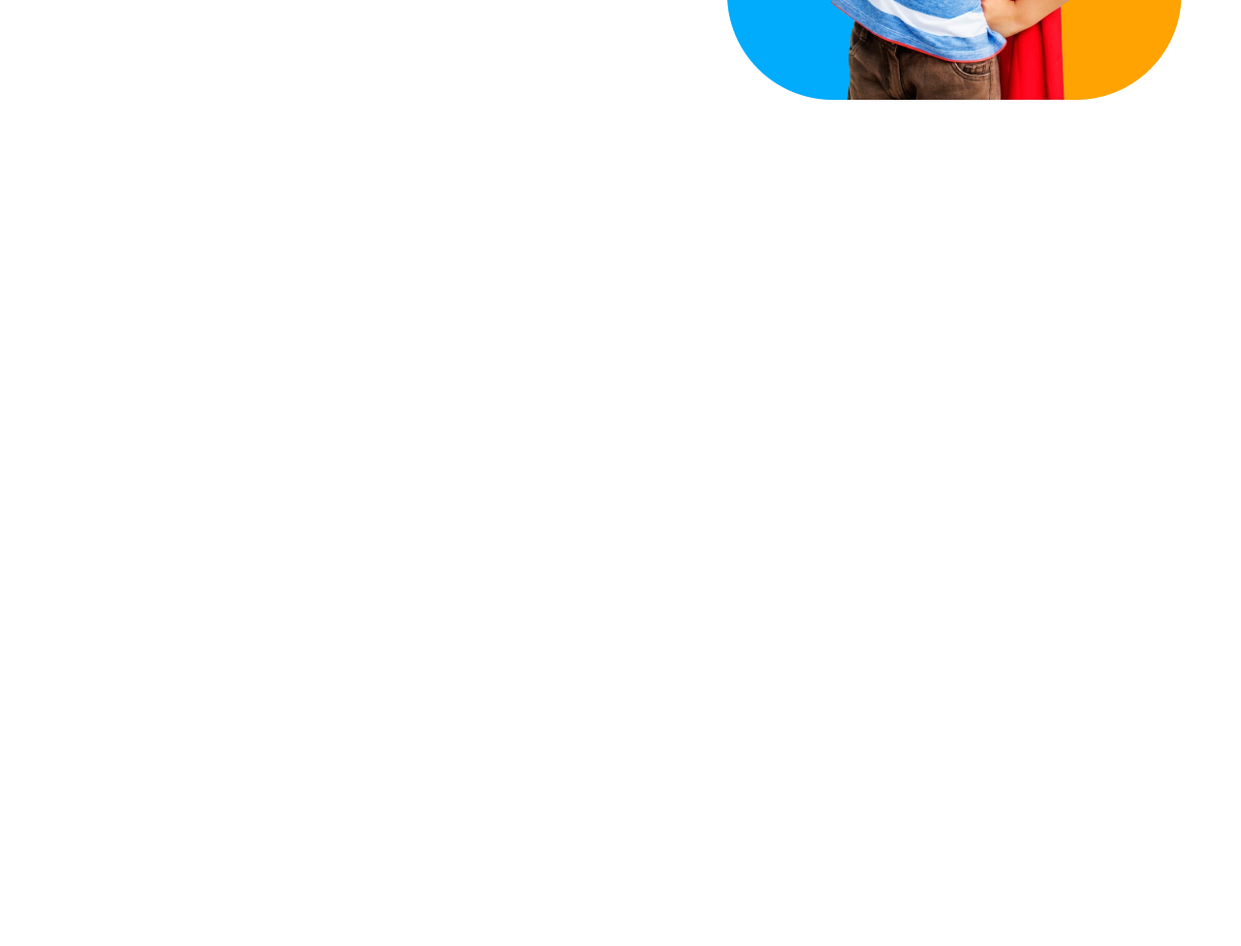
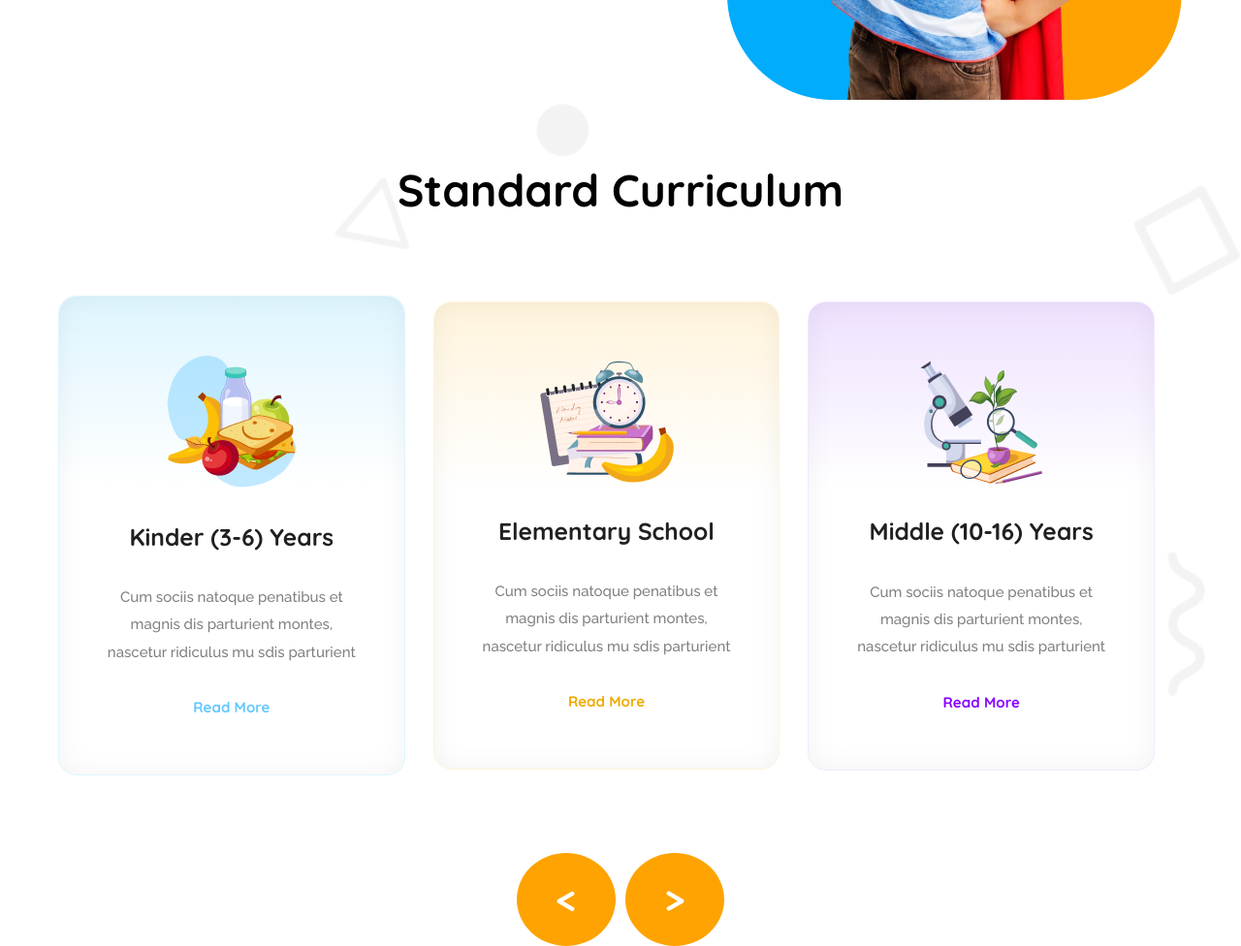
Before and after one commit to Yousufshishir/PH-ASSIGNMENT-2, a plain HTML site: page index.html in a window 1280 px wide. Shown: the part 534-1510 px from the top of the page at 97% size. Before the commit the page ends 800 px from the top, so only its background shows below. Drawn offline with Linux system fonts and the light colour scheme.

Commit message:
main 1st

```diff
--- a/index.html
+++ b/index.html
@@ -18,7 +18,8 @@
  <!-- -------------------------------------------- -->
  <!-- nav items container -->
 
-<div class="nav-container">
+<div class="nav-container"
+style="padding-top: 20;">
 <div class="nav-items">
     <!-- nav school + logo -->
 <div class="nav-school">
@@ -59,7 +60,7 @@
 
 <!-- nav contact button -->
 <div class="nav-contact">
-<button class="contact"
+<button class="contact hover"
 >Contact</button>
 
 
@@ -114,7 +115,7 @@ color: rgb(1, 172, 253);" class="hero-title-responsive-style">towards vision</sp
 
 <!-- hero button -->
 <div class="hero-button">
-    <button class="enroll"
+    <button class="hover2 enroll"
     >Enroll Now</button>
 </div>
 
@@ -132,9 +133,79 @@ color: rgb(1, 172, 253);" class="hero-title-responsive-style">towards vision</sp
 </header>
 
 
-
+<!-- ---------------------------------------------- -->
 <!-- main section -->
  <main>
+<!-- standard curriculum section -->
+<section class="standard-curriculum">
+
+<div class="standard-container">
+
+<span class="standard-heading">Standard Curriculum</span>
+
+
+<div class="standard-card-container" >
+<!-- standard card 1 -->
+<div class=" standard-cards"
+style="box-shadow: inset 0px 0px 28.3px 0.94px rgba(0, 0, 0, 0.05);
+background: linear-gradient(180.00deg, rgb(222, 245, 255),rgba(255, 255, 255, 0) 40%),rgb(255, 255, 255);
+border: 0.94px solid rgb(222, 245, 255);">
+
+<img src="./assets/kinder.png" alt="">
+<span class="standard-title"> Kinder (3-6) Years</span>
+<p class="standard-description"> Cum sociis natoque penatibus et magnis dis parturient montes, nascetur ridiculus mu sdis parturient</p>
+
+<button class="standard-button" style="color: rgb(100, 200, 255);">Read More</button>
+</div>
+
+<!-- standard card 2 -->
+
+<div class="standard-cards"
+style="box-shadow: inset 0px 0px 28.3px 0.94px rgba(0, 0, 0, 0.05);
+background: linear-gradient(180.00deg, rgb(255, 244, 220),rgba(255, 255, 255, 0) 40%),rgb(255, 255, 255);
+border: 0.94px solid rgb(255, 244, 220);">
+    <img src="./assets/elementary.png" alt="">
+    <span class="standard-title">  Elementary School </span>
+    <p class="standard-description"> Cum sociis natoque penatibus et magnis dis parturient montes, nascetur ridiculus mu sdis parturient</p>
+
+    <button class="standard-button" style="color: rgb(240, 170, 0);">Read More</button>
+</div>
+
+<!-- standard card 3 -->
+
+<div class="standard-cards"
+style="
+box-shadow: inset 0px 0px 28.3px 0.94px rgba(0, 0, 0, 0.05);
+background: linear-gradient(180.00deg, rgb(238, 225, 255),rgba(255, 255, 255, 0) 40%),rgb(255, 255, 255);
+border: 0.94px solid rgb(242, 232, 255);">
+    <img src="./assets/middle.png" alt="">
+    <span class="standard-title"> Middle (10-16) Years</span>
+    <p class="standard-description"> Cum sociis natoque penatibus et magnis dis parturient montes, nascetur ridiculus mu sdis parturient</p>
+
+    <button class="standard-button" style="color: rgb(135, 0, 255);
+">Read More</button>
+</div>
+
+</div>
+
+
+<!-- standard-forward-backward-button -->
+
+<div class="standard-forward-backward-button">
+    <div class="hover circle">
+        <span  class=" standard-button-common"> < </span>
+    </div>
+    <div class="hover circle">
+        <span class=" standard-button-common">> </span></div>
+    </div>
+
+
+
+</div>
+
+
+
+</section>
 
 
  </main>
--- a/style.css
+++ b/style.css
@@ -51,6 +51,78 @@ margin-bottom: 6px;
     background: rgb(17, 17, 17);
     width: 197px;
 height: 50px;
+  }
+  .standard-cards{
+    display: flex;
+    flex-direction: column;
+    align-items: center;
+    gap: 33.5px;
+    box-sizing: border-box;
+border-radius: 18.86px;
+padding: 60px 41px;
+
+margin-right: 29px ;
+  }
+
+
+  .standard-title{
+    color: rgb(32, 32, 32);
+font-family: Quicksand;
+font-size: 1.5325rem;
+font-weight: 700;
+}
+.standard-description{
+  color: rgb(128, 128, 128);
+font-family: Raleway;
+font-size: .94rem;
+font-weight: 500;
+line-height: 28.3px;
+text-align: center;
+}
+
+.standard-button{
+  font-family: Quicksand;
+font-size: .943rem;
+font-weight: 700;
+border: none;
+background-color: transparent;
+}
+
+.circle{
+  width: 60px;
+  height: 60px;
+  background: rgb(254, 163, 1);
+  border-radius: 50%;
+  display: flex;
+  align-items: center;
+  justify-content: center;
+  cursor: pointer;
+  padding: 18px 21px;
+}
+.standard-button-common{
+
+  color: rgb(255, 255, 255);
+font-family: Font Awesome 5 Free;
+font-size: 2.5rem;
+font-weight: 900;
+line-height: 24px;
+
+
+
+
+color: white;
+
+user-select: none;
+}
+
+.hover:hover{
+  background-color: black;
+  color: white;
+  transform: scale(1.05);
+}
+.hover2:hover{
+  background-color: white;
+  color:black;
 }
 /* -------------------------------------------------------- */
 /* navbar design */
@@ -113,7 +185,6 @@ justify-content: space-between;
 max-width: 1158px;
 margin: 0 auto;
 gap: 50px;
-margin-bottom: 60px;
 }
 
 .hero-items{
@@ -128,6 +199,49 @@ body{
   max-width: 1440px;
   margin: 0 auto;
 }
+
+
+
+
+/* ----------------------------------------------- */
+.standard-curriculum{
+  background-image: url(./assets/bg.png);
+  background-size: cover;
+}
+.standard-card-container{
+  display: flex;
+  align-items: center;
+  justify-content: space-between;
+  max-width: 1160px;
+  margin: 0 auto;
+  margin-bottom: 80px;
+
+}
+
+.standard-heading{
+
+
+  color: rgb(0, 0, 0);
+font-family: Quicksand;
+font-size: 2.875rem;
+font-weight: 700;
+margin-bottom: 80px;
+margin-top: 60px;
+}
+.standard-container{
+  display: flex;
+  flex-direction: column;
+  align-items: center;
+  justify-content: center;
+  }
+  .standard-forward-backward-button{
+    display: flex;
+    align-items: center;
+    justify-content: space-between;
+    gap: 10px;
+
+  }
+
 
   @media screen and (max-width:576px) {
     .school{
@@ -167,23 +281,6 @@ border:  0.5px solid rgb(254, 163, 1);
 
 
 
-
-
-
-/* .nav-container{
-
-  padding:12px 16px ;
-  border:  0.5px solid rgb(254, 163, 1);
-   max-width: 576px;
-   margin: 0 auto;
-
-   height: 70px;
-
-  display:flex;
-  align-items: center;
-  justify-content: center;
-} */
-
   .hero{
     display: flex;
     flex-direction: column-reverse;
@@ -222,4 +319,65 @@ width: 131px;
   height: 42px;
   margin-bottom: 20px;
   }
+
+  .standard-container{
+    display: flex;
+flex-direction: column;
+align-items: center;
+justify-content: center;
   }
+  .standard-card-container{
+display: flex;
+flex-direction: column;
+align-items: center;
+justify-content: center;
+max-width: 357px;
+  }
+  .standard-cards{
+    margin:12px 16.5px;
+width: 98%;
+height: auto;
+margin-bottom: 0px;
+
+  }
+
+  .standard-title{
+    color: rgb(32, 32, 32);
+    font-family: Quicksand;
+    font-size: 1.095rem;
+    font-weight: 700;
+    line-height: 20.75px;
+}
+
+.standard-description{
+  color: rgb(128, 128, 128);
+font-family: Raleway;
+font-size: .839rem;
+font-weight: 500;
+line-height: 19.16px;
+text-align: center;
+}
+
+.standard-button{
+  color: rgb(240, 170, 0);
+font-family: Quicksand;
+font-size: .839rem;
+font-weight: 700;
+line-height: 19.16px;
+border: none;
+background-color: transparent;
+}
+
+.standard-forward-backward-button{
+  display: none;
+}
+.standard-heading{
+  color: rgb(0, 0, 0);
+font-family: Quicksand;
+font-size: 1.625rem;
+font-weight: 700;
+line-height: 33px;
+text-align: center;
+margin-bottom: 10px;
+}
+  }
```
Lines whose indentation alone changed are shown as unchanged.
